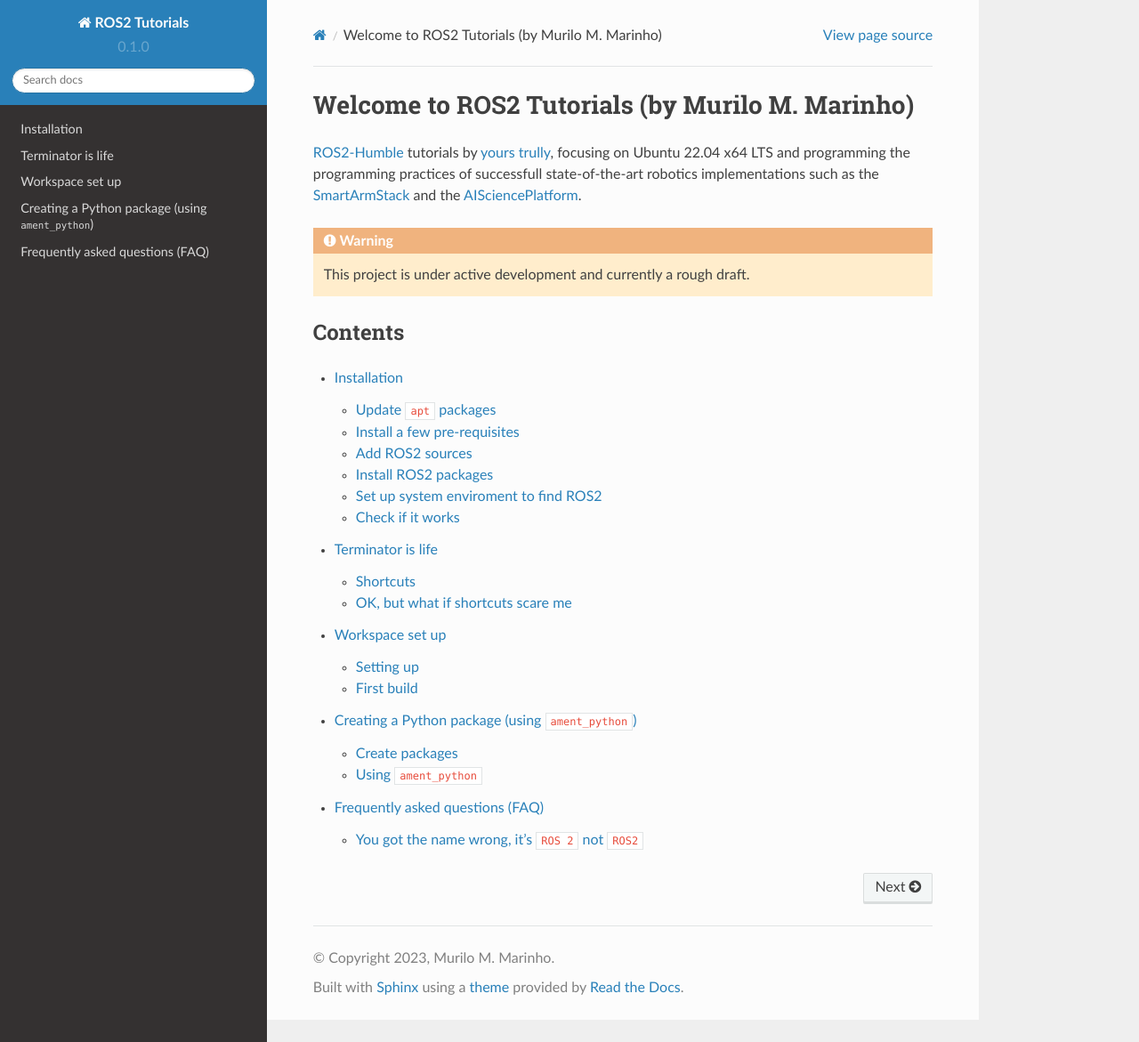
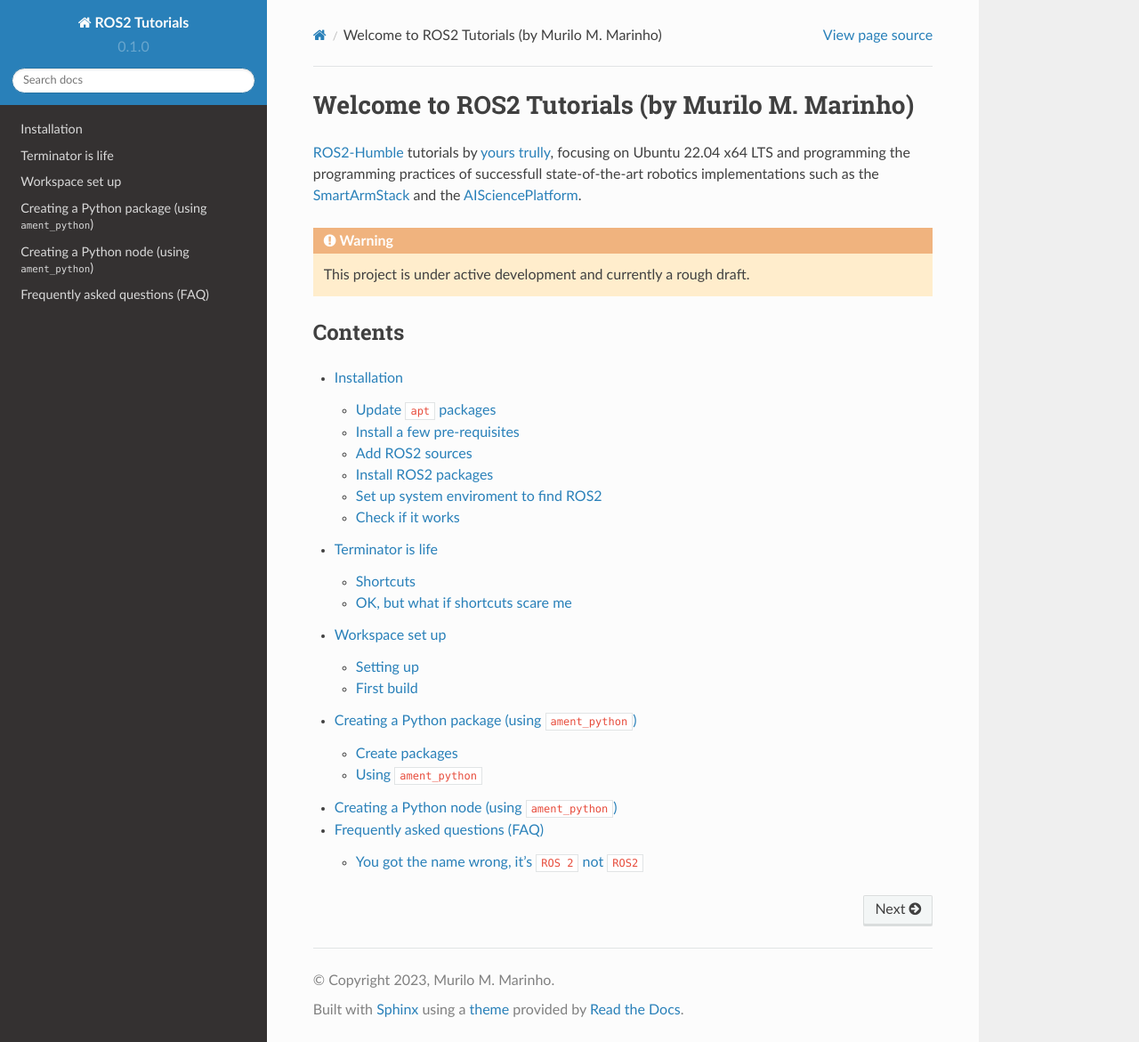
Before and after one commit to mmmarinho/ROS2_Tutorial, a Sphinx documentation site: the page built from docs/source/index.rst, in a window 1280 px wide and 1171 px high. Shown: the whole window at 89% size. Built offline with Sphinx 7.4.7 and the Read the Docs theme 2.0.0, drawn with Linux system fonts in a browser that asks for light colours.

Commit message:
Update index.rst

```diff
--- a/docs/source/index.rst
+++ b/docs/source/index.rst
@@ -16,6 +16,7 @@
    terminator
    workspace_setup
    create_python_package
+   create_python_node
    faq
 
 
```
